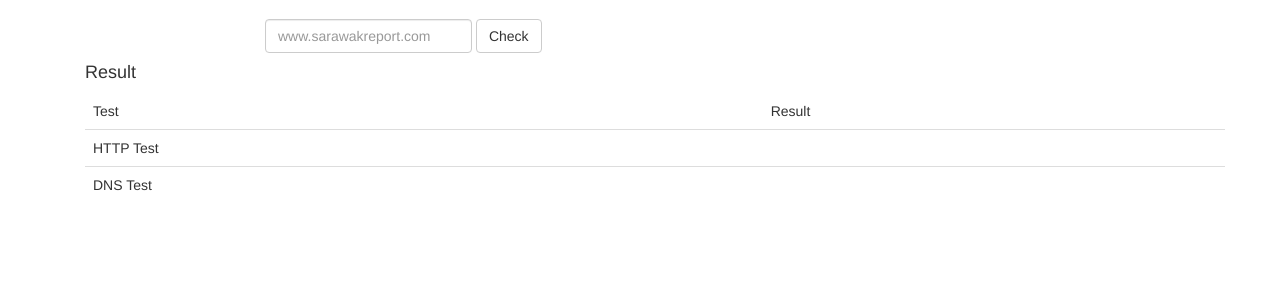
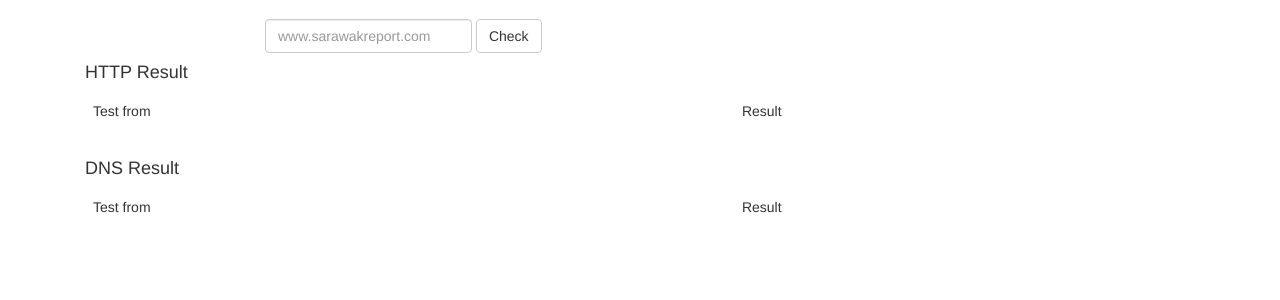
Before and after one commit to Sinar/blockedornot.sinarproject.org, a Flask app: page / in a window 1280 px wide. Shown: the part 51-351 px from the top of the page. Run offline with Flask 2, Linux system fonts and the light colour scheme; parts of the project's set-up code (start-up, migrations or seed data) failed here and were passed over; some libraries are stand-ins or nearby versions.

Commit message:
Commit template, make queue name for specific to location + isp

```diff
--- a/blockornot/templates/index.html
+++ b/blockornot/templates/index.html
@@ -33,27 +33,34 @@
         </div>
 
         <div class="container">
-            <h4>Result</h4>
-            <table class="table">
+            <h4>HTTP Result</h4>
+            <table class="table" id="httpTable">
                 <thead>
                     <tr>
-                        <td>Test</td>
+                        <td>Test from</td>
                         <td>Result</td>
                     </tr>
                 </thead>
                 <tbody>
-                    <tr>
-                        <td>HTTP Test</td>
-                        <td id="httpResult"></td>
-                    </tr>
-                    <tr>
-                        <td>DNS Test</td>
-                        <td id="dnsResult"></td>
-                    </tr>
+
                 </tbody>
             </table>
         </div>
 
+        <div class="container">
+            <h4>DNS Result</h4>
+            <table class="table" id="dnsTable">
+                <thead>
+                    <tr>
+                        <td>Test from</td>
+                        <td>Result</td>
+                    </tr>
+                </thead>
+                <tbody>
+
+                </tbody>
+            </table>
+        </div>
     </div>
 
 </body>
@@ -69,64 +76,80 @@
             var http_check = io.connect("http://"+document.domain+":"+location.port + "/checkhttp");
             http_check.on('connect', function(){
                 http_check.emit('check http', { url: $("#targetURL").val()});
-                $("#httpResult").text("Pending");
-                $("#httpResult").addClass("bg-warning");
             });
             http_check.on('http received', function(data){
+                var task_id = data["task_id"];
+                if(!$("#"+data["task_id"]).length){
+                    var description = "Request to "+ data["ISP"] + " FROM " + data["location"];
+                    $("#httpTable tbody").append("<tr id=\""+ task_id +"\"><td>"+ description+ "</td><td class=\"value\"></td></tr>");
+                }
                if(data["status"] == "PENDING"){
                    $("#httpResult").text("Pending");
                    console.log(data["task_id"]);
+                   $("#"+task_id+" .value").addClass("bg-warning");
+                   $("#"+task_id+" .value").text("Pending");
                    http_check.emit("http result",{ "task_id": data["task_id"] })
                }
                 else if(data["status"] == "SUCCESS"){
                    if(data["status_code"] != 200){
                        console.log(data);
-                       $("#httpResult").text("Error status code: "+data["status_code"]);
-                       $("#httpResult").removeClass("bg-warning");
-                       $("#httpResult").addClass("bg-danger")
+                       $("#"+task_id+" .value").removeClass("bg-warning");
+                       $("#"+task_id+" .value").addClass("bg-danger");
+                       $("#"+task_id+" .value").text("Error status code: "+data["status_code"]);
                    }
                    else{
                        console.log(data);
-                       $("#httpResult").text("Success! status code: "+data["status_code"]);
-                       $("#httpResult").removeClass("bg-warning");
-                       $("#httpResult").addClass("bg-success");
+                       $("#"+task_id+" .value").removeClass("bg-warning");
+                       $("#"+task_id+" .value").addClass("bg-success");
+                       $("#"+task_id+" .value").text("Success! status code: "+data["status_code"]);
                    }
                }
                 else{
-                   $("#httpResult").text("Error status code: "+data["status_code"]);
-                   $("#httpResult").removeClass("bg-warning");
-                   $("#httpResult").addClass("bg-danger");
+                   $("#"+task_id+" .value").removeClass("bg-warning");
+                   $("#"+task_id+" .value").addClass("bg-danger");
+                   $("#"+task_id+" .value").text("Error status code: "+data["status_code"]);
                }
             });
             dns_check = io.connect("http://"+document.domain+":"+location.port + "/checkdns");
             dns_check.on("connect", function () {
-               $("#dnsResult").addClass("bg-warning");
-               $("#dnsResult").text("Pending");
+
                 dns_check.emit("check dns", { url: $("#targetURL").val()})
             });
             dns_check.on("dns received", function (data) {
-                console.log("DNS CHECK")
+                console.log("DNS CHECK");
                 console.log(data);
+                var task_id = data["task_id"];
+                if(!$("#"+data["task_id"]).length){
+
+                    var description = "DNS Request to "+ data["provider"] + " with IP " + data["server"];
+                    $("#dnsTable tbody").append("<tr id=\""+ task_id +"\"><td>"+ description+ "</td><td class=\"value\"></td></tr>");
+                }
                if(data["status"] == "SUCCESS"){
                    if(data["result"] == "Resolved properly"){
-                       $("#dnsResult").removeClass("bg-warning");
-                       $("#dnsResult").addClass("bg-success");
-                       $("#dnsResult").text(data["result"])
+
+                       $("#"+task_id+" .value").removeClass("bg-warning");
+                       $("#"+task_id+" .value").addClass("bg-success");
+                       $("#"+task_id+" .value").text(data["result"]);
                    }
                    else{
-                       $("#dnsResult").removeClass("bg-warning");
-                       $("#dnsResult").addClass("bg-danger");
-                       $("#dnsResult").text(data["result"])
+
+                       $("#"+task_id+" .value").removeClass("bg-warning");
+                       $("#"+task_id+" .value").addClass("bg-danger");
+                       $("#"+task_id+" .value").text(data["result"]);
+
                    }
                }
                else if(data["status"] == "PENDING"){
                    console.log(data);
+                   $("#"+task_id+" .value").addClass("bg-warning");
+                   $("#"+task_id+" .value").text(data["result"]);
                    dns_check.emit("dns result", { task_id: data["task_id"]})
                }
                 else{
-                   $("#dnsResult").removeClass("bg-warning");
-                   $("#dnsResult").addClass("bg-danger");
-                   $("#dnsResult").text("ERROR")
+
+                   $("#"+task_id+" .value").removeClass("bg-warning");
+                   $("#"+task_id+" .value").addClass("bg-danger");
+                   $("#"+task_id+" .value").text("ERROR");
                }
             });
 
--- a/blockornot/utils.py
+++ b/blockornot/utils.py
@@ -65,8 +65,9 @@ class HTTPResult(BaseResult):
         # we just use the honor system to trust that the server is running in the right location
         # TODO: make queue tagged with location ISP
         self.output["location"] = location
-        self.queue = location.lower().replace(" ","_")
         self.output["ISP"] = isp
+        queue_name = "%s %s" % (location, isp)
+        self.queue = queue_name.lower().replace(" ","_")
 
     def run(self):
         if not self.task_id:
```
